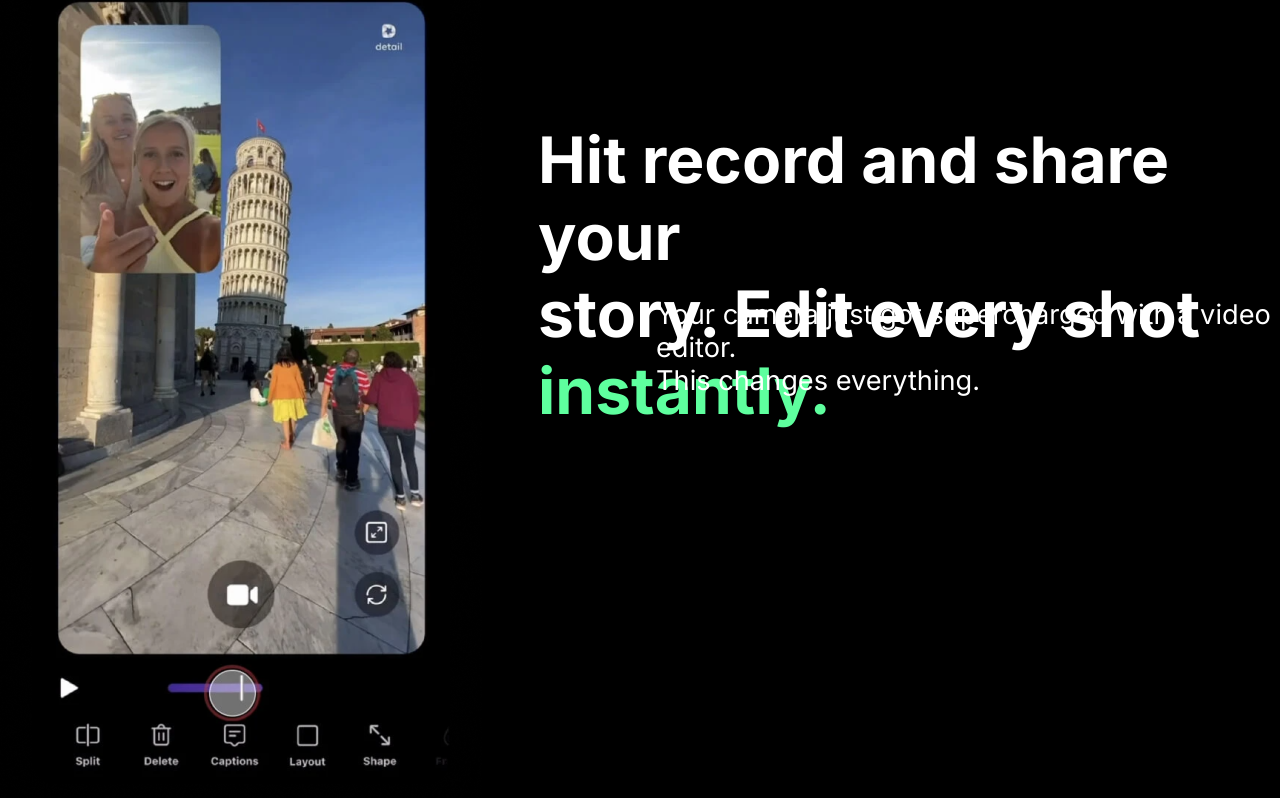
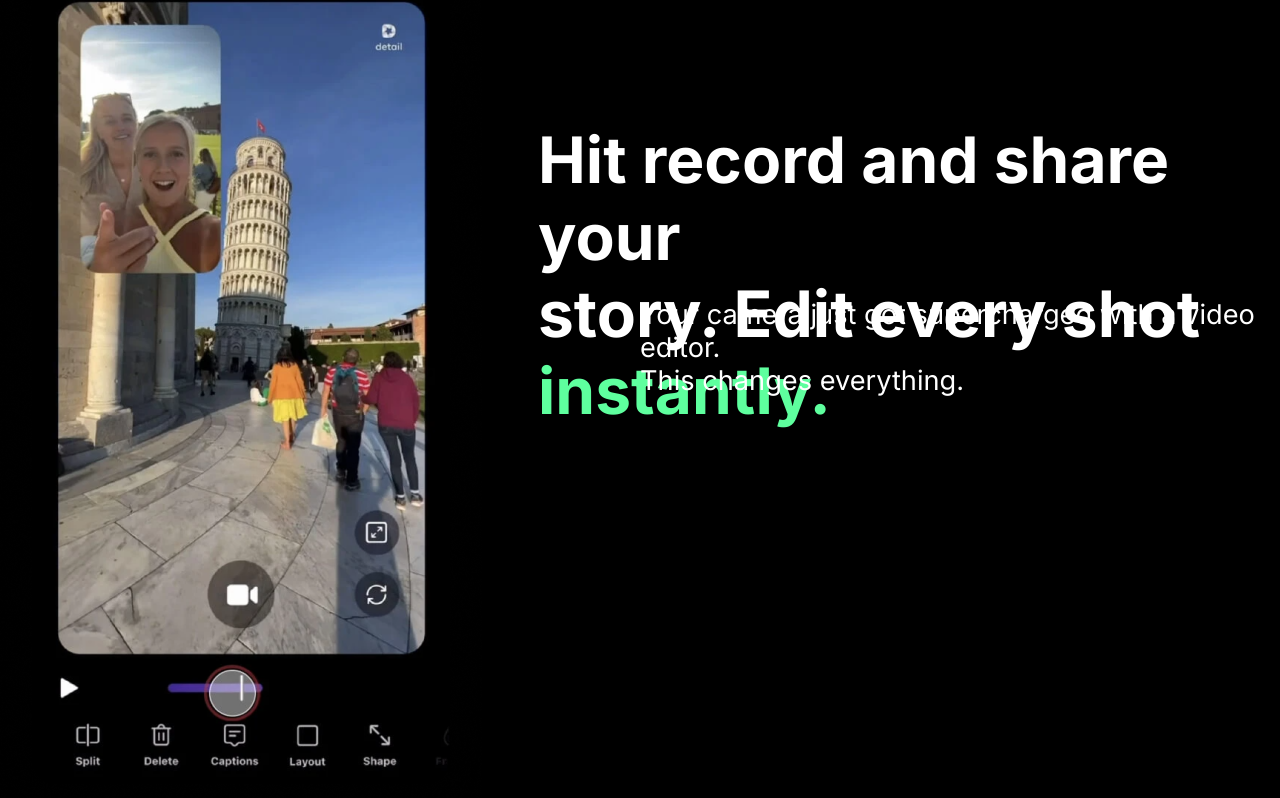
Before and after one commit to aditiavhad11/WebDev-Projects, a plain HTML site: page index.html in a window 1280 px wide. Shown: the part 2726-3524 px from the top of the page. Drawn offline with Linux system fonts and the light colour scheme.

Commit message:
intial commit

```diff
--- a/style.css
+++ b/style.css
@@ -190,7 +190,7 @@ select {
 #para3 {
     color: white;
     position: absolute;
-    left: 41rem;
+    left: 40rem;
     top: 189rem;
     font-size: 1.7rem;
 }
```
